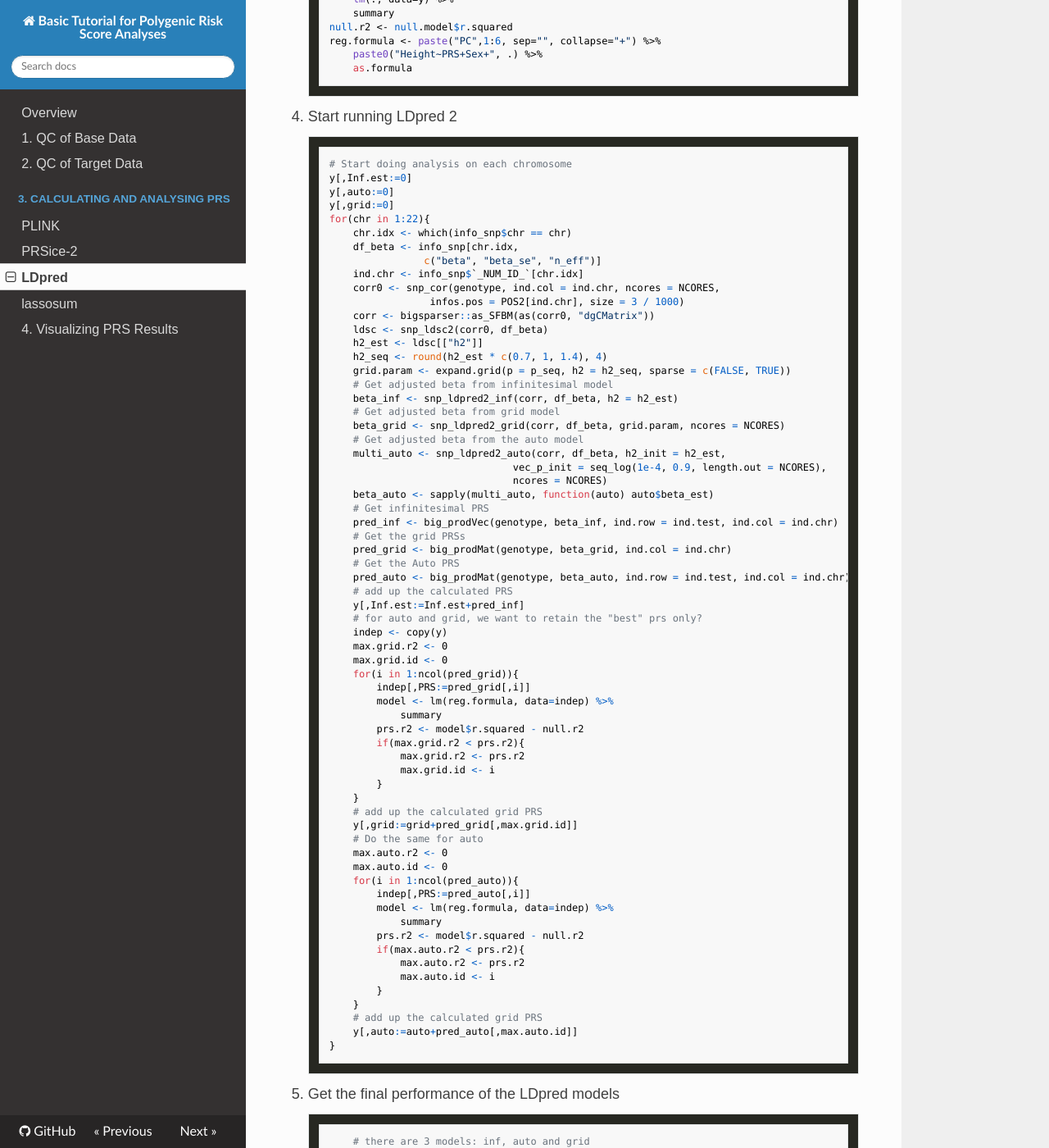
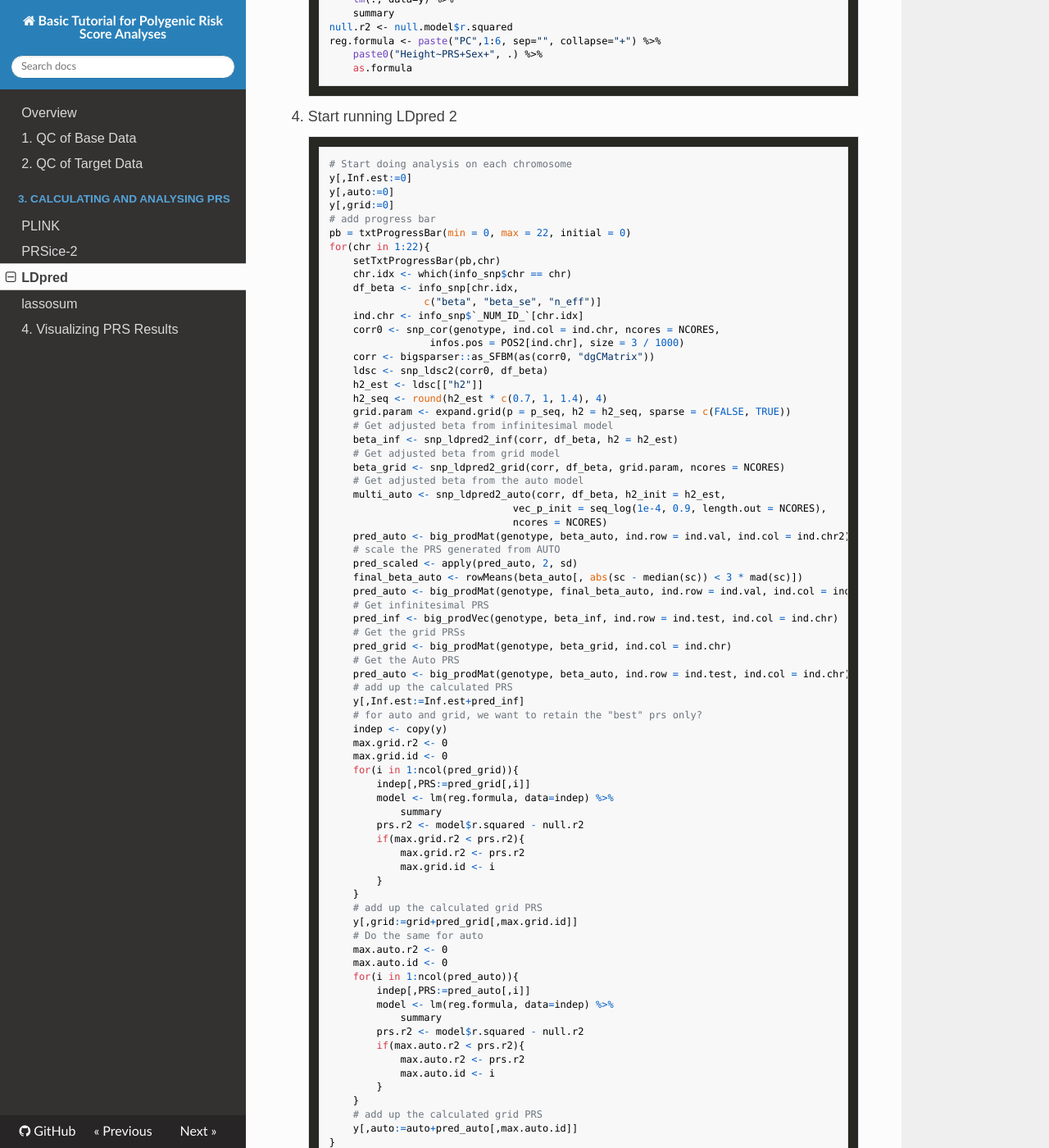
Before and after one commit to choishingwan/PRS-Tutorial, an MkDocs documentation site: the page built from docs/ldpred.md, in a window 1280 px wide and 1400 px high, scrolled down 2246 px. Shown: the whole window at 82% size. Built offline with MkDocs 1.6.1, drawn with Linux system fonts in a browser that asks for light colours; nearby versions of some CDN libraries; some of the changed text lies outside the part shown.

Commit message:
[Update] According to Florian's comment

```diff
--- a/docs/ldpred.md
+++ b/docs/ldpred.md
@@ -112,7 +112,10 @@ reg.formula <- paste("PC",1:6, sep="", collapse="+") %>%
 y[,Inf.est:=0]
 y[,auto:=0]
 y[,grid:=0]
+# add progress bar
+pb = txtProgressBar(min = 0, max = 22, initial = 0)
 for(chr in 1:22){
+    setTxtProgressBar(pb,chr)
     chr.idx <- which(info_snp$chr == chr)
     df_beta <- info_snp[chr.idx,
                 c("beta", "beta_se", "n_eff")]
@@ -132,7 +135,11 @@ for(chr in 1:22){
     multi_auto <- snp_ldpred2_auto(corr, df_beta, h2_init = h2_est,
                                vec_p_init = seq_log(1e-4, 0.9, length.out = NCORES),
                                ncores = NCORES)
-    beta_auto <- sapply(multi_auto, function(auto) auto$beta_est)
+    pred_auto <- big_prodMat(genotype, beta_auto, ind.row = ind.val, ind.col = ind.chr2)
+    # scale the PRS generated from AUTO
+    pred_scaled <- apply(pred_auto, 2, sd)
+    final_beta_auto <- rowMeans(beta_auto[, abs(sc - median(sc)) < 3 * mad(sc)])
+    pred_auto <- big_prodMat(genotype, final_beta_auto, ind.row = ind.val, ind.col = ind.chr2)
     # Get infinitesimal PRS
     pred_inf <- big_prodVec(genotype, beta_inf, ind.row = ind.test, ind.col = ind.chr)
     # Get the grid PRSs
```
Also changed, not shown: other parts of docs/ldpred.md (+4 -3 lines).
